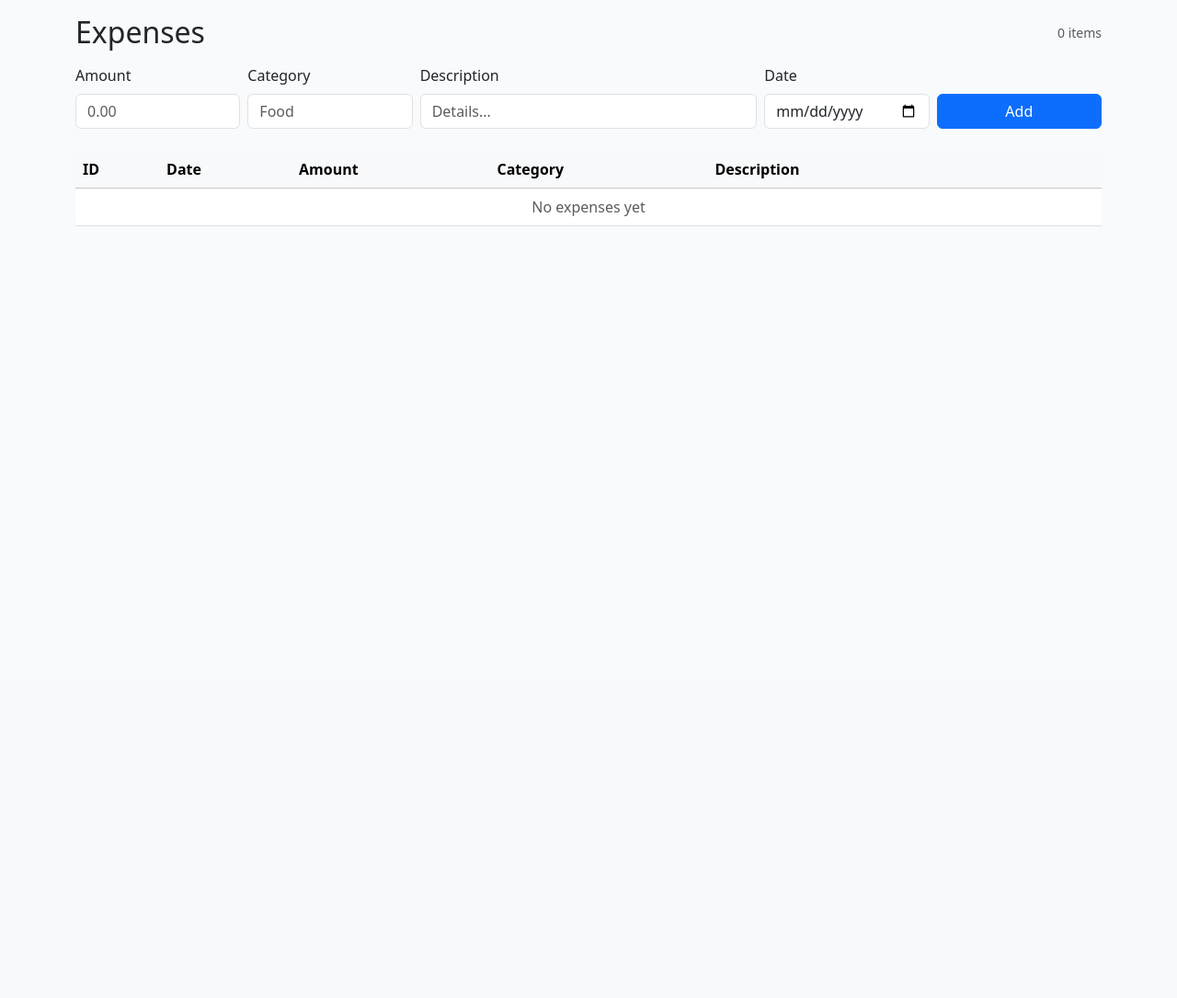
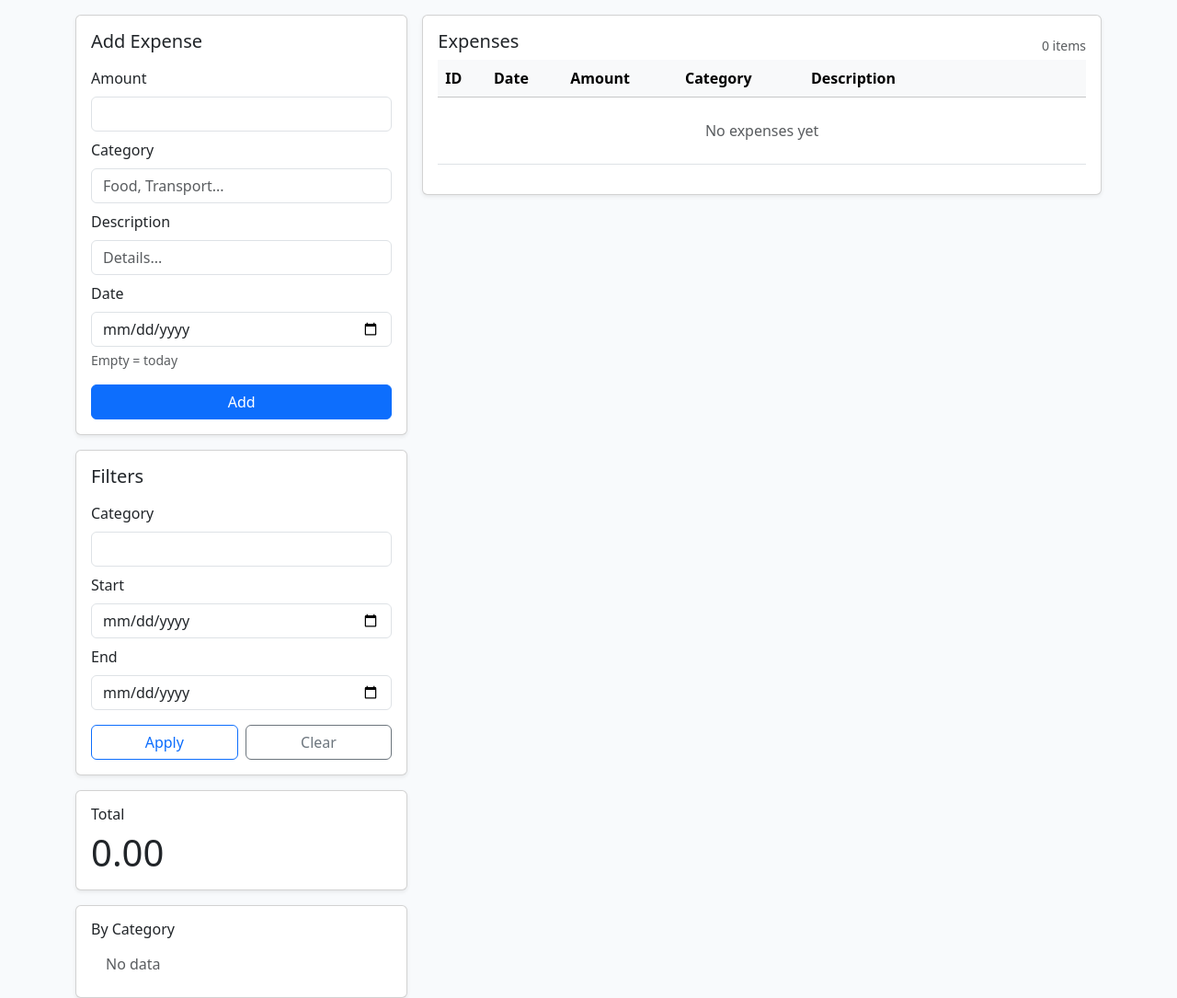
Before and after one commit to dorzhavian/expenseTracker, a Flask app: page /dashboard in a window 1280 px wide. Shown: the part 57-1142 px from the top of the page at 92% size. Before the commit the page ends 303 px from the top, so only its background shows below. Run offline with Flask 3, Linux system fonts and the light colour scheme.

Commit message:
Add totals, per-category summary, and filters to dashboard

```diff
--- a/app.py
+++ b/app.py
@@ -14,18 +14,50 @@ CORS(app)
 
 tracker = ExpenseTracker() if ExpenseTracker else None
 
+def compute_totals(rows):
+    total = sum(float(r[1]) for r in rows)
+    by_cat = {}
+    for r in rows:
+        by_cat[r[2]] = by_cat.get(r[2], 0.0) + float(r[1])
+    by_cat_list = sorted(by_cat.items(), key=lambda x: x[1], reverse=True)
+    return total, by_cat_list
+
 @app.route("/", methods=["GET"])
 def home():
     status = "ok" if tracker else "main.py import failed"
     return jsonify({"service": "ExpenseTracker API", "status": status}), 200
 
-# ---- HTML dashboard ----
 @app.route("/dashboard", methods=["GET"])
 def dashboard():
     if not tracker:
-        return render_template("index.html", expenses=[])
-    expenses = tracker.get_all_expenses()
-    return render_template("index.html", expenses=expenses)
+        return render_template("index.html", expenses=[], total=0.0, totals_by_cat=[], filters={"category":"", "start":"", "end":""})
+
+    category = (request.args.get("category") or "").strip()
+    start_date = (request.args.get("start") or "").strip()
+    end_date = (request.args.get("end") or "").strip()
+
+    if category:
+        expenses = tracker.get_expenses_by_category(category)
+    elif start_date and end_date:
+        try:
+            datetime.strptime(start_date, "%Y-%m-%d")
+            datetime.strptime(end_date, "%Y-%m-%d")
+            expenses = tracker.get_expenses_by_date_range(start_date, end_date)
+        except ValueError:
+            flash("Invalid date range. Use YYYY-MM-DD.", "danger")
+            return redirect(url_for("dashboard"))
+    else:
+        expenses = tracker.get_all_expenses()
+
+    total, totals_by_cat = compute_totals(expenses)
+
+    return render_template(
+        "index.html",
+        expenses=expenses,
+        total=total,
+        totals_by_cat=totals_by_cat,
+        filters={"category": category, "start": start_date, "end": end_date},
+    )
 
 @app.post("/add")
 def add_from_form():
@@ -115,7 +147,6 @@ def delete_from_form(expense_id):
     flash(f"Expense #{expense_id} deleted.", "success")
     return redirect(url_for("dashboard"))
 
-# ---- JSON API ----
 @app.route("/expenses", methods=["GET"])
 def get_expenses():
     if not tracker:
@@ -171,5 +202,5 @@ def delete_expense(expense_id):
     return jsonify({"message": "Expense deleted"}), 200
 
 if __name__ == "__main__":
-    print(">>> LOADING APP.PY (dashboard + add/edit/delete)")
+    print(">>> LOADING APP.PY (dashboard + filters + totals + add/edit/delete)")
     app.run(debug=True)
--- a/templates/index.html
+++ b/templates/index.html
@@ -1,32 +1,90 @@
 {% extends "base.html" %}
 {% block content %}
-<div class="d-flex align-items-center justify-content-between mb-3">
-  <h2 class="mb-0">Expenses</h2>
+<div class="row g-3">
+  <div class="col-12 col-lg-4">
+    <div class="card shadow-sm">
+      <div class="card-body">
+        <h5 class="card-title mb-3">Add Expense</h5>
+        <form method="post" action="{{ url_for('add_from_form') }}">
+          <div class="mb-2">
+            <label class="form-label">Amount</label>
+            <input type="number" step="0.01" class="form-control" name="amount" required>
+          </div>
+          <div class="mb-2">
+            <label class="form-label">Category</label>
+            <input type="text" class="form-control" name="category" placeholder="Food, Transport..." required>
+          </div>
+          <div class="mb-2">
+            <label class="form-label">Description</label>
+            <input type="text" class="form-control" name="description" placeholder="Details...">
+          </div>
+          <div class="mb-3">
+            <label class="form-label">Date</label>
+            <input type="date" class="form-control" name="date">
+            <div class="form-text">Empty = today</div>
+          </div>
+          <button class="btn btn-primary w-100">Add</button>
+        </form>
+      </div>
+    </div>
+
+    <div class="card shadow-sm mt-3">
+      <div class="card-body">
+        <h5 class="card-title mb-3">Filters</h5>
+        <form method="get" action="{{ url_for('dashboard') }}">
+          <div class="mb-2">
+            <label class="form-label">Category</label>
+            <input type="text" class="form-control" name="category" value="{{ filters.category }}">
+          </div>
+          <div class="mb-2">
+            <label class="form-label">Start</label>
+            <input type="date" class="form-control" name="start" value="{{ filters.start }}">
+          </div>
+          <div class="mb-3">
+            <label class="form-label">End</label>
+            <input type="date" class="form-control" name="end" value="{{ filters.end }}">
+          </div>
+          <div class="d-flex gap-2">
+            <button class="btn btn-outline-primary w-100">Apply</button>
+            <a href="{{ url_for('dashboard') }}" class="btn btn-outline-secondary w-100">Clear</a>
+          </div>
+        </form>
+      </div>
+    </div>
+
+    <div class="card shadow-sm mt-3">
+      <div class="card-body">
+        <h6 class="card-title">Total</h6>
+        <div class="display-6">{{ "%.2f"|format(total) }}</div>
+      </div>
+    </div>
+
+    <div class="card shadow-sm mt-3">
+      <div class="card-body">
+        <h6 class="card-title">By Category</h6>
+        <ul class="list-group list-group-flush">
+          {% for c in totals_by_cat %}
+          <li class="list-group-item d-flex justify-content-between align-items-center">
+            <span>{{ c[0] }}</span>
+            <span class="badge text-bg-primary rounded-pill">{{ "%.2f"|format(c[1]) }}</span>
+          </li>
+          {% else %}
+          <li class="list-group-item text-muted">No data</li>
+          {% endfor %}
+        </ul>
+      </div>
+    </div>
+  </div>
+
+  <div class="col-12 col-lg-8">
+    <div class="card shadow-sm">
+      <div class="card-body">
+        <div class="d-flex align-items-center justify-content-between">
+          <h5 class="card-title">Expenses</h5>
           <span class="text-muted small">{{ expenses|length }} items</span>
         </div>
 
-<form method="post" action="{{ url_for('add_from_form') }}" class="row g-2 align-items-end mb-4">
-  <div class="col-12 col-md-2">
-    <label class="form-label">Amount</label>
-    <input type="number" step="0.01" name="amount" class="form-control" placeholder="0.00" required>
-  </div>
-  <div class="col-12 col-md-2">
-    <label class="form-label">Category</label>
-    <input type="text" name="category" class="form-control" placeholder="Food" required>
-  </div>
-  <div class="col-12 col-md-4">
-    <label class="form-label">Description</label>
-    <input type="text" name="description" class="form-control" placeholder="Details...">
-  </div>
-  <div class="col-12 col-md-2">
-    <label class="form-label">Date</label>
-    <input type="date" name="date" class="form-control">
-  </div>
-  <div class="col-12 col-md-2">
-    <button class="btn btn-primary w-100">Add</button>
-  </div>
-</form>
-
+        <div class="table-responsive">
           <table class="table table-hover align-middle">
             <thead class="table-light">
               <tr>
@@ -56,9 +114,15 @@
               </tr>
               {% else %}
               <tr>
-      <td colspan="6" class="text-center text-muted">No expenses yet</td>
+                <td colspan="6" class="text-center text-muted py-4">No expenses yet</td>
               </tr>
               {% endfor %}
             </tbody>
           </table>
+        </div>
+
+      </div>
+    </div>
+  </div>
+</div>
 {% endblock %}
```
Also changed, not shown: templates/edit.html (line endings or trailing spaces). Lines whose indentation alone changed are shown as unchanged.
